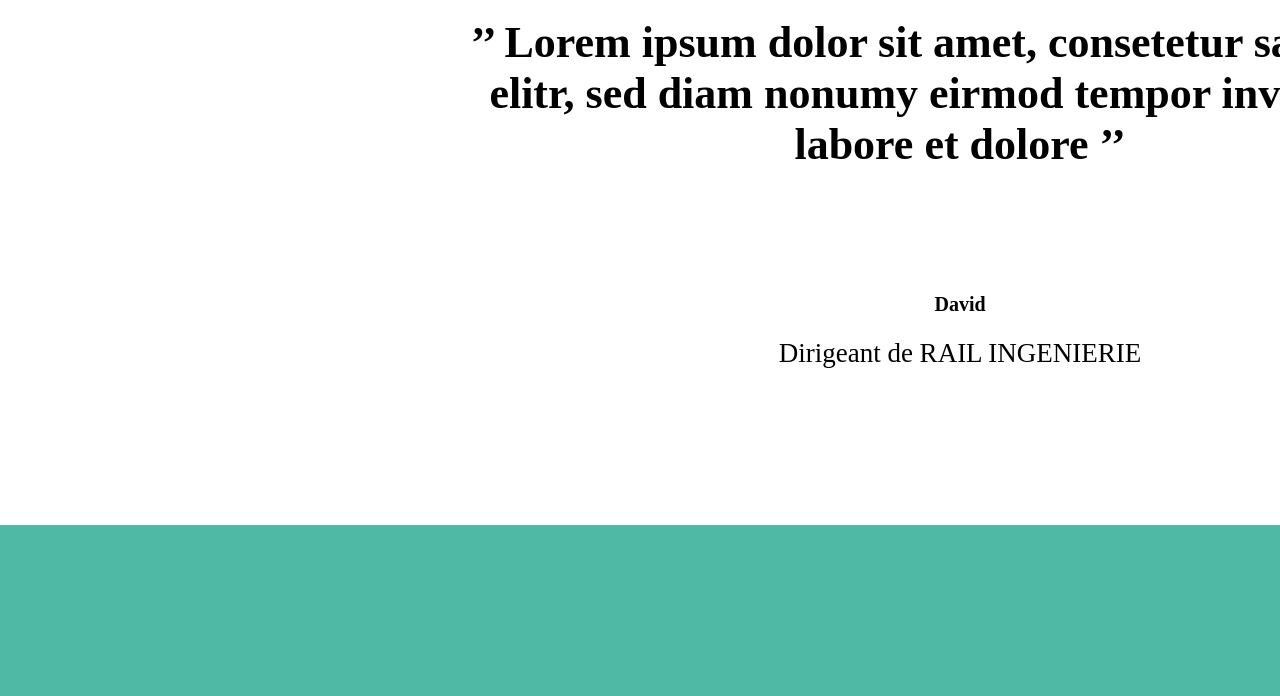
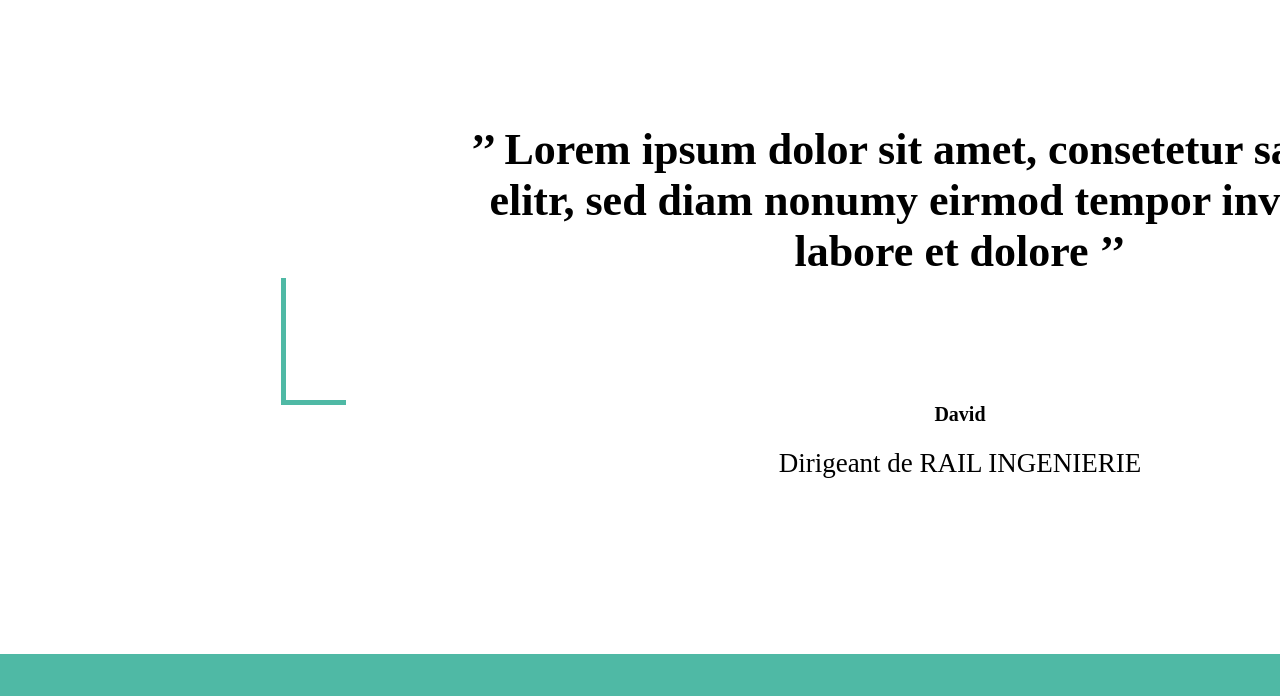
Before and after one commit to fabrice34/Backstages, a plain HTML site: page index.html in a window 1280 px wide. Shown: the part 7310-8006 px from the top of the page. Drawn offline with Linux system fonts and the light colour scheme.

Commit message:
mise en place bordure container-seven et refonte des margins

```diff
--- a/index.html
+++ b/index.html
@@ -76,7 +76,7 @@
                     sit
                 </p>
                 <!--  <span class="btn">Comment?</span>-->
-                <div class="centerer wrap " style="width: 223px;height:60px;"><a class="btn-0" href="#">Comment?</a>
+                <div class="centerer wrap " style="width: 223px;height:60px;margin-bottom: 0px;"><a class="btn-0" href="#">Comment?</a>
                 </div>
             </div>
             <div class="col2">
@@ -91,7 +91,7 @@
                     sit
                 </p>
                 <!--  <span class="btn">Comment?</span>-->
-                <div class="centerer wrap " style="width: 223px;height:60px;"><a class="btn-0" href="#">Comment?</a>
+                <div class="centerer wrap " style="width: 223px;height:60px;margin-bottom: 0px;"><a class="btn-0" href="#">Comment?</a>
                 </div>
             </div>
             <div class="col3">
@@ -106,7 +106,7 @@
                     sit
                 </p>
                 <!--  <span class="btn">Comment?</span>-->
-                <div class="centerer wrap " style="width: 223px;height:60px;"><a class="btn-0" href="#">Comment?</a>
+                <div class="centerer wrap " style="width: 223px;height:60px;margin-bottom: 0px;"><a class="btn-0" href="#">Comment?</a>
                 </div>
             </div>
 
@@ -201,12 +201,14 @@
         <section class="container-seven">
             <div class="block-bodyseven ">
                 <h2>Nos clients</h2>
+                <p class="btright"><span class="carréTR"></span></p>
                 <p class="blockquote">’’ Lorem ipsum dolor sit amet, consetetur sadipscing<br />elitr, sed diam nonumy
                     eirmod tempor invidunt
                     ut
                     <br />labore et dolore ’’
                 </p>
-                <p><span class="david">David</span><br /><span class="nameDavid">Dirigeant de RAIL INGENIERIE</span></p>
+                <p class="bbleft"><span class="carréBL"></span></p>
+                <p class="name"><span class="david">David</span><br /><span class="nameDavid">Dirigeant de RAIL INGENIERIE</span></p>
             </div>
         </section>
 
@@ -243,6 +245,7 @@
         </section>
     </main>
 
+
     <!----footer  -------------------------------------------------------------------------------------->
     <footer>
 
--- a/style.css
+++ b/style.css
@@ -673,22 +673,62 @@ justify-items: center;
  text-align: center;
  color: #4FB9A5;
  font: normal normal bold 153px Spartan;
- margin-bottom: 211px;
+margin-bottom: 211px;
 
 }
 .container-seven p{
   font: normal normal bold 44px Montserrat;
   color: #000000;
-  width: 1304px;
-height: 162px;
-text-align: center;
-margin-bottom: 92px;
 
 }
+.blockquote{
+  text-align: center;
+
+}
+
+.name{
+  text-align: center;
+}
+           /**les bordures**/
+
+.btright{
+    margin-bottom: 56px;/*
+    grid-column-start: 10;
+    grid-column-end: 11;
+    grid-row-start: row1-start;
+    grid-row-end: 1;*/
+}
+.btleft{
+  margin-top: 18px;
+}
+.carréTR{
+  border-right: 5px solid #4FB9A5;
+  border-top: 5px solid #4FB9A5;
+  padding-top: 73px;
+  padding-right: 60px;
+  width: 60px;
+height: 73px;
+  position: relative;
+  left:1100px;
+}
+
+.carréBL{
+  border-left: 5px solid #4FB9A5;
+  border-bottom: 5px solid #4FB9A5;
+  padding-bottom: 73px;
+  padding-left: 60px;
+  width: 60px;
+height: 73px;
+  position: relative;
+  right: 190px;
+
+}
+
 .nameDavid{
   font: normal normal normal 27px Nunito Sans;
   letter-spacing: 0px;
   color: #000000;
+
  }
  .container-seven .david{
   text-align: center;
@@ -696,7 +736,9 @@ margin-bottom: 92px;
   letter-spacing: 0px;
   color: #000000;
  }
-
+.name{
+  margin-top: 53px;
+}
      /* ----------
     CONTAINER-EIGHT
 --------- */
@@ -709,6 +751,7 @@ margin-bottom: 92px;
   justify-content: space-between;
   align-items: center;
 
+  margin-top: 171px;
   /*margin-bottom: 168.22px;*/
 }
 .logoeight{
@@ -794,7 +837,7 @@ height: 44px;
   position:relative;
   left: 43px;
 
-  /*border: 5px solid #4FB9A5;*/
+
 }
 
 .container-ten h3{
@@ -808,6 +851,8 @@ font: normal normal normal 24px Montserrat;
 letter-spacing: 0px;
 color: #000000;
 }
+
+           /**les bordures**/
 .carréTL{
 	/*width:60px;
 	height:73px;*/
```
